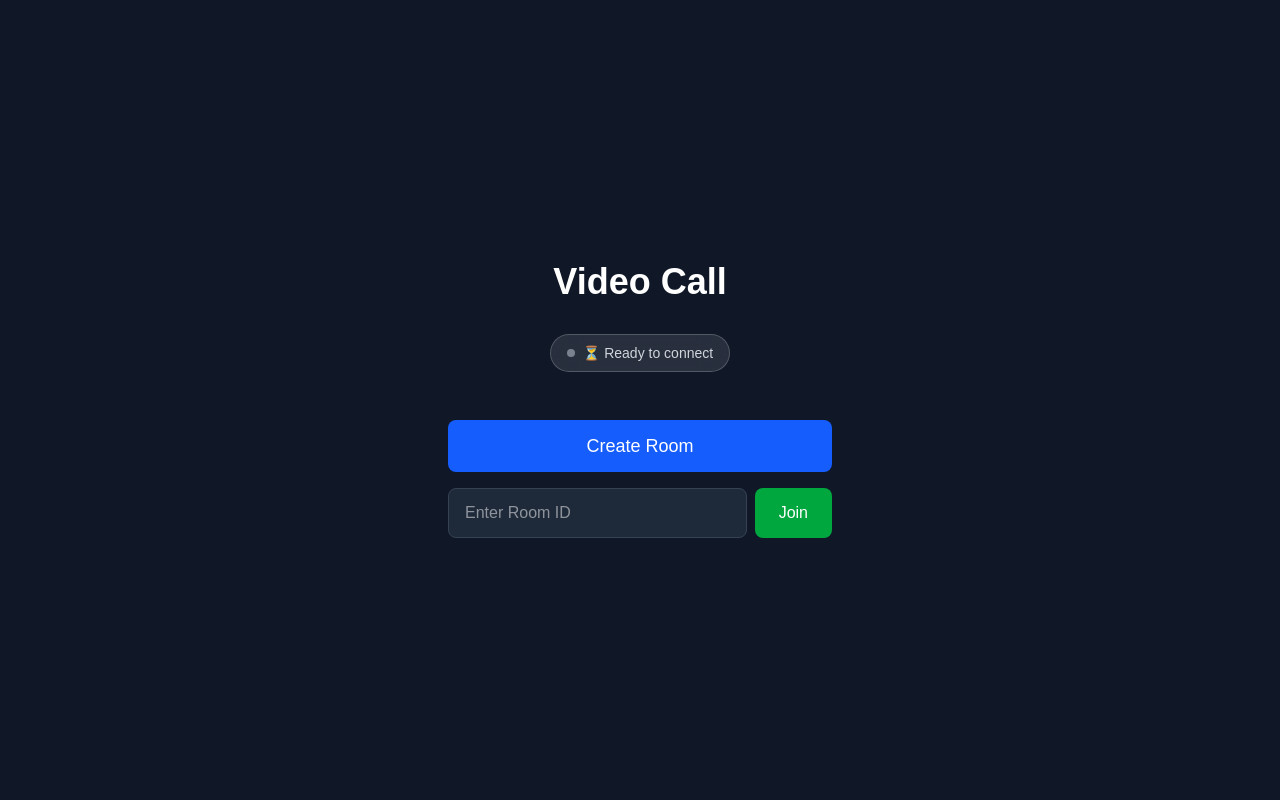
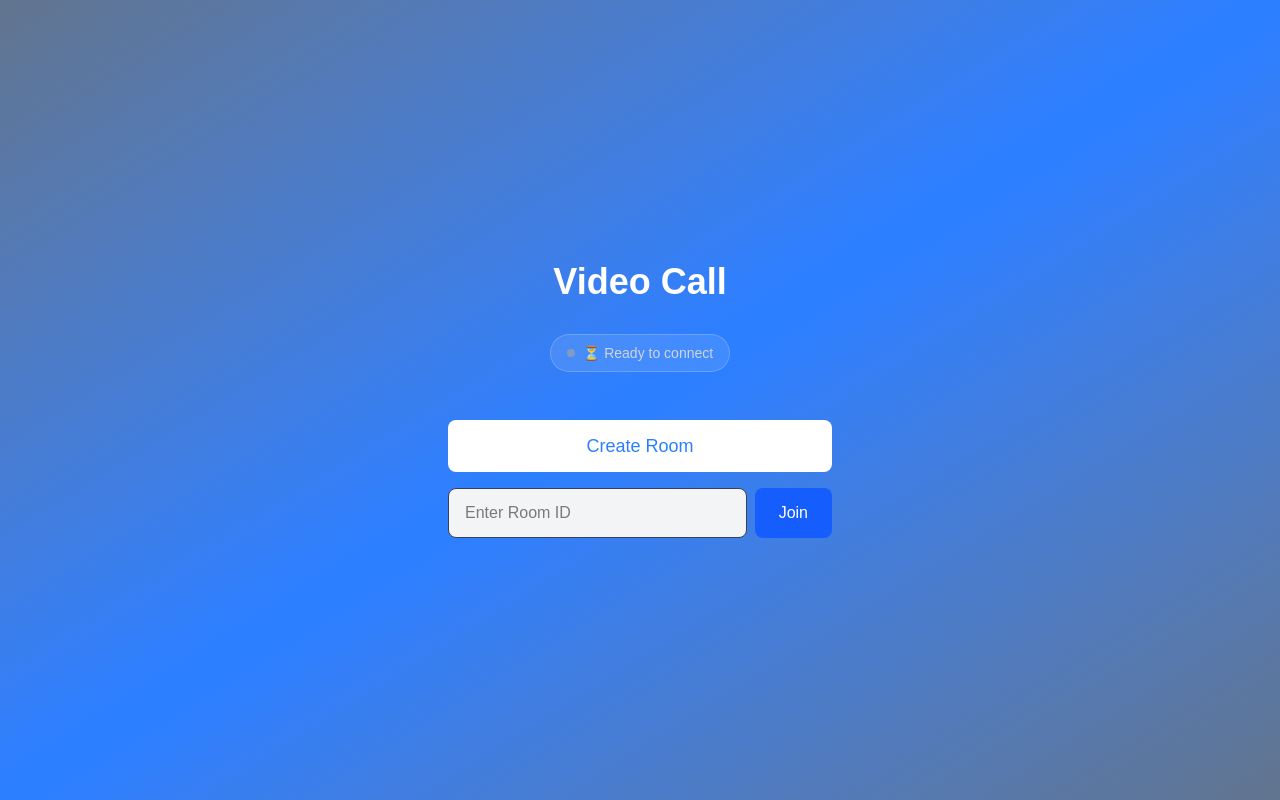
Before and after one commit to mohitkart/video-call-app, a Next.js app: page / in a window 1280 px wide. Built offline with nearby package versions, Linux system fonts and the light colour scheme.

Commit message:
code merged

```diff
--- a/app/components/VideoCall.tsx
+++ b/app/components/VideoCall.tsx
@@ -54,7 +54,7 @@ export default function VideoCall() {
    };
 
   return (
-    <div className="flex flex-col items-center justify-center min-h-screen bg-gray-900 text-white">
+    <div className="flex flex-col items-center justify-center min-h-screen bg-gradient-to-br from-slate-500 via-blue-500 to-slate-500 text-white">
       <h1 className="text-4xl font-bold mb-8">Video Call</h1>
 
         {/* Hero section */}
@@ -80,7 +80,7 @@ export default function VideoCall() {
       <div className="space-y-4 w-96">
         <button
           onClick={createAndJoin}
-          className="w-full px-6 py-3 bg-blue-600 rounded-lg hover:bg-blue-700 text-lg"
+          className="w-full px-6 py-3 bg-white text-blue-500 rounded-lg text-lg hover:bg-gray-100"
         >
           Create Room
         </button>
@@ -89,9 +89,9 @@ export default function VideoCall() {
             value={roomId}
             onChange={(e) => setRoomId(e.target.value)}
             placeholder="Enter Room ID"
-            className="flex-1 px-4 py-3 bg-gray-800 border border-gray-700 rounded-lg text-white"
+            className="flex-1 px-4 py-3 bg-gray-100 border border-gray-700 rounded-lg text-black"
           />
-          <button onClick={joinRoom} className="px-6 py-3 bg-green-600 rounded-lg hover:bg-green-700">
+          <button onClick={joinRoom} className="px-6 py-3 bg-blue-600 rounded-lg hover:bg-green-700">
             Join
           </button>
         </div>
--- a/app/room/[id]/page.tsx
+++ b/app/room/[id]/page.tsx
@@ -10,9 +10,6 @@ import usePeer from "@/hooks/use-peer";
 import useMediaStream from "@/hooks/use-media-stream";
 import usePlayer from "@/hooks/use-player";
 import useChat from "@/hooks/use-chat";
-
-
-import CopySection from "@/components/copy-section";
 
 // Modern UI Components
 import SimpleCallLayout from "@/components/ui/simple-call-layout";
@@ -344,8 +341,6 @@ export default function RoomPage() {
           }
         }}
       >
-        {/* Main Video Area */}
-        <div className="">
         {/* Video Grid */}
         <SimpleVideoGrid
           players={players}
@@ -365,16 +360,10 @@ export default function RoomPage() {
           className="h-full"
         />
 
-          {/* Room ID Copy Section - Hidden */}
-          <div className="hidden">
-            <CopySection roomId={roomId} />
-          </div>
-        </div>
-
         {/* Floating Controls */}
         {myId && socket && (
           <FloatingControls
-            muted={!isAudioEnabled} // When audio is OFF, show as muted
+            muted={!isAudioEnabled}
             playing={isVideoEnabled}
             toggleAudio={toggleAudio}
             toggleVideo={toggleVideo}
@@ -390,7 +379,6 @@ export default function RoomPage() {
             onSendMessage={sendMessage}
             isConnected={isChatConnected}
             connectedPeers={connectedPeers}
-            myId={myId}
           />
         )}
       </SimpleCallLayout>
--- a/components/copy-section.jsx
+++ /dev/null
@@ -1,23 +0,0 @@
-import { CopyIcon } from "./ui/Icons";
-
-const CopySection = (props) => {
-  const { roomId } = props;
-
-  return (
-    <div className="p-3 bg-gray-900 text-white rounded-lg shadow-lg max-w-xs mx-auto">
-      <div className="text-lg text-center text-gray-200">
-        Copy Room ID:{" "}
-        <span className="text-xl text-gray-300 flex items-center">
-          {roomId}
-            <CopyIcon
-              className="ml-12 cursor-pointer text-green-500 hover:text-green-400 transition-colors duration-200 ease-in-out"
-              size={22}
-              onClick={() => {navigator.clipboard.writeText(roomId)}}
-            />
-        </span>
-      </div>
-    </div>
-  );
-};
-
-export default CopySection;
--- a/components/ui/simple-video-grid.tsx
+++ b/components/ui/simple-video-grid.tsx
@@ -43,7 +43,7 @@ const SimpleVideoGrid = ({
 
     return {
        minHeight: "425px",
-        maxHeight: "calc(100dvh-80px)",
+        maxHeight: "calc(100dvh - 90px)",
     }
 
     if (isHighlighted) {
@@ -227,11 +227,11 @@ const SimpleVideoGrid = ({
 
       {/* Participant Grid */}
       {otherPlayers.length > 0 && (
-        <div className="flex justify-center items-center w-full">
+        <div className="flex justify-center items-center w-full p-2">
           <div
             className={`grid gap-4 grid-cols-full ${getGridCols(
               otherPlayers.length
-            )} w-full max-w-6xl items-center`}
+            )} w-full items-center`}
           >
             {otherPlayers.map(([playerId, player]:any[]) => (
               <PlayerCard
```
Lines whose indentation alone changed are shown as unchanged.
